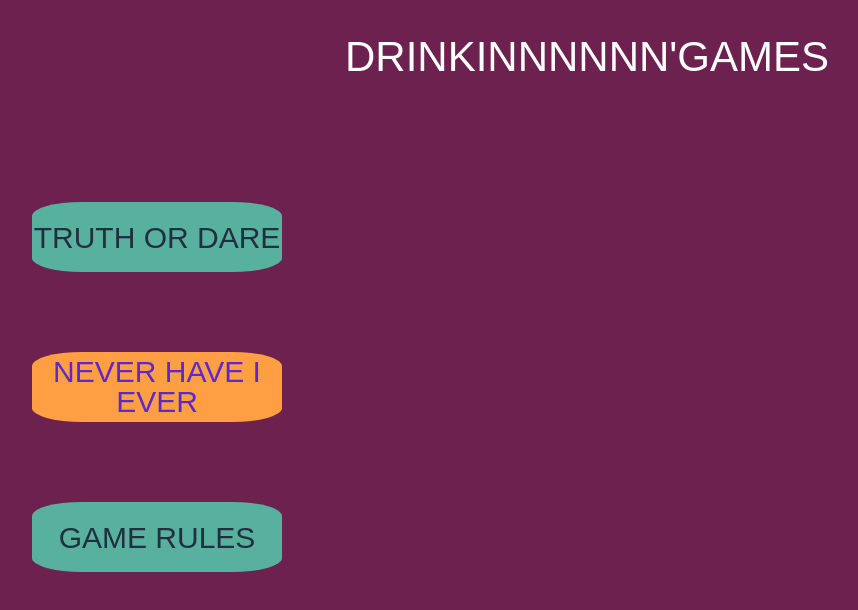
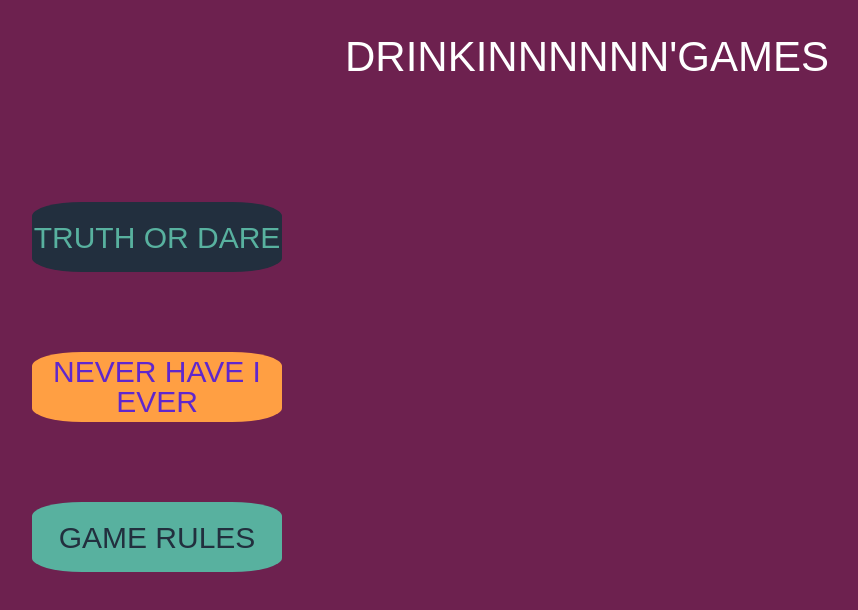
Before and after one commit to lu-carvalho/91640075, a plain HTML site: page homepage/index.html in a window 1280 px wide. In both pictures the pointer is over the link "TRUTH OR DARE". Shown: the whole page, without its empty margins (53-911 px from the left). Drawn offline with nearby package versions, Linux system fonts and the light colour scheme; a web font is replaced by a local one.

Commit message:
Sat, Mar 5, 2022, 12:50 AM +00:00

```diff
--- a/homepage/styles.css
+++ b/homepage/styles.css
@@ -85,7 +85,7 @@
     text-transform: uppercase;
 }
 
-.todbutton:hover {
+#todbutton:hover {
     color:#58B19F;
     background-color:#222f3e;
 }
```
